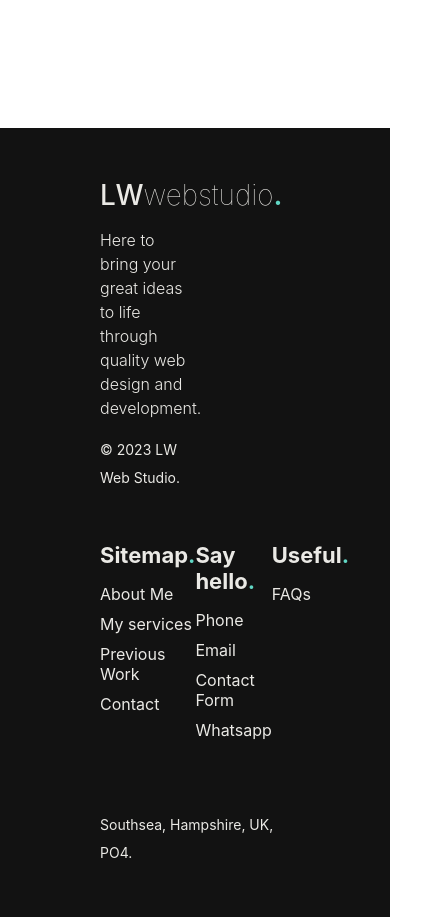
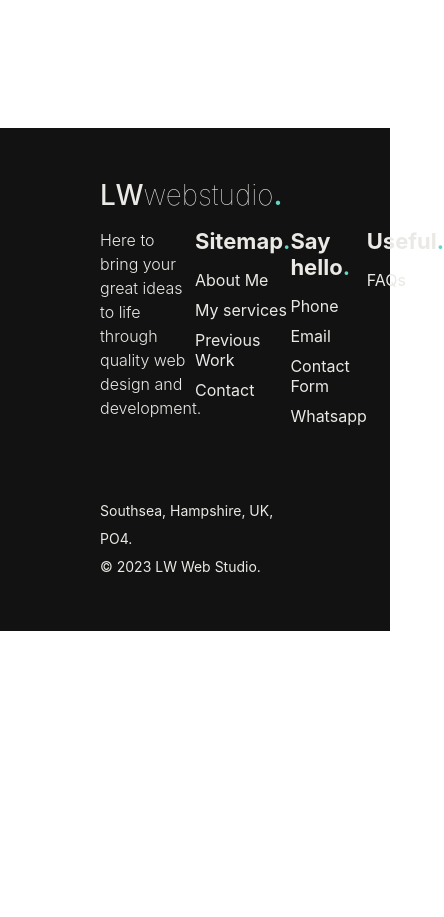
Before and after one commit to leoarthurwall/LW-Website, a React (Create React App) app: page / in a window 390 px wide. Shown: the part 6000-6917 px from the top of the page, 444 px wide, since content can reach past the window. After the commit the page ends 6631 px from the top, so only its background shows below. Built offline with nearby package versions, Linux system fonts and the light colour scheme.

Commit message:
footer - put left and right in an upper container and then the address and copyright in a lower container, this will assist with responsiveneess

```diff
--- a/src/Components/Footer/Footer.js
+++ b/src/Components/Footer/Footer.js
@@ -6,15 +6,15 @@ const Footer = () => {
   return (
     <section className={styles.footer}>
       <div className={styles.container}>
+        <div className={styles.upper}>
           <div className={styles.left}>
             <div className={styles.textWrapper}>
               <Logo fontSize={"28px"} color={"var(--secondary-color)"} />
               <p className={styles.text}>
-              Here to bring your great ideas to life through quality web design and
-              development.
+                Here to bring your great ideas to life through quality web
+                design and development.
               </p>
             </div>
-          <p className={styles.lowerText}>© 2023 LW Web Studio.</p>
           </div>
           <div className={styles.right}>
             <div className={styles.rightUpper}>
@@ -55,7 +55,11 @@ const Footer = () => {
                 </div>
               </div>
             </div>
+          </div>
+        </div>
+        <div className={styles.lower}>
           <p className={styles.lowerText}>Southsea, Hampshire, UK, PO4. </p>
+          <p className={styles.lowerText}>© 2023 LW Web Studio.</p>
         </div>
       </div>
     </section>
--- a/src/Components/Footer/Footer.module.css
+++ b/src/Components/Footer/Footer.module.css
@@ -13,8 +13,13 @@
   background-color: #121212;
   margin: 0 100px;
   display: flex;
+  flex-direction: column;
+  padding: 50px;
+}
+.upper {
+  width: 100%;
+  display: flex;
   justify-content: space-between;
-  padding: 50px;
 }
 .header {
   font-size: 22px;
@@ -47,10 +52,10 @@
 .right {
   height: 100%;
   width: 50%;
+  max-width: 450px;
   display: flex;
   flex-direction: column;
   justify-content: space-between;
-  padding: 0 50px;
 }
 .rightUpper {
   width: 100%;
```
Lines whose indentation alone changed are shown as unchanged.
